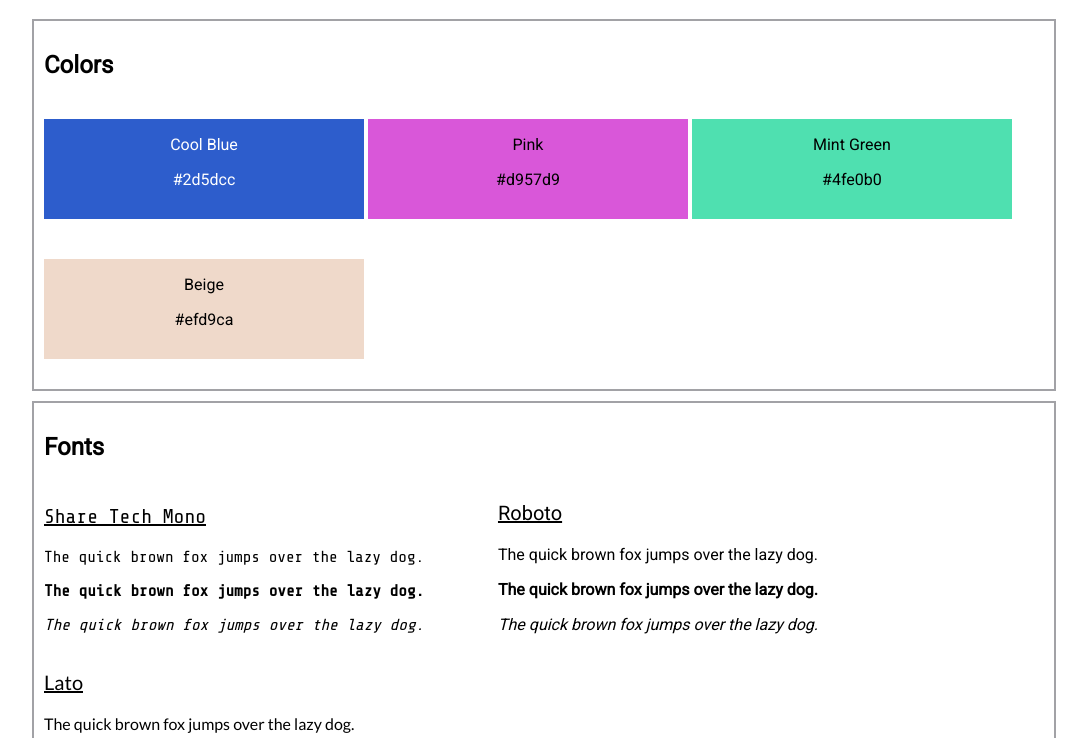
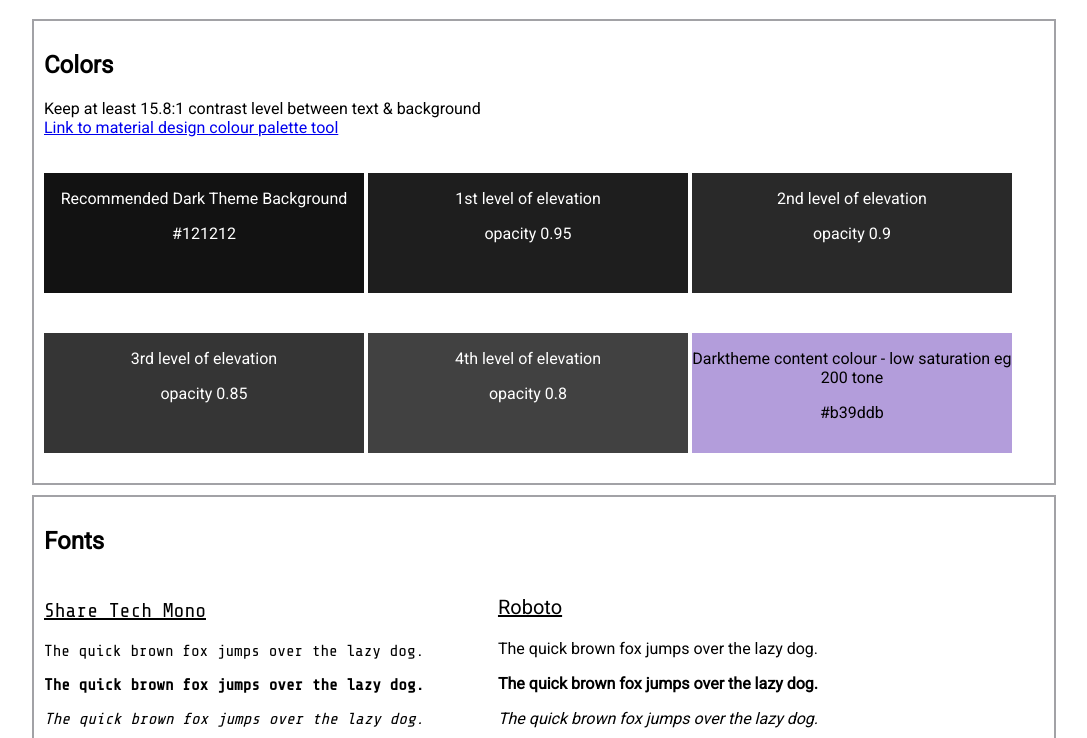
Before and after one commit to GNolanDev/styleguide, a plain HTML site: page index.html in a window 1280 px wide. Shown: the part 62-800 px from the top of the page, without its empty margins (96-1183 px from the left). Drawn offline with nearby package versions, Linux system fonts and the light colour scheme.

Commit message:
Add dark theme examples

```diff
--- a/index.html
+++ b/index.html
@@ -17,22 +17,38 @@
     <h1>Template Website Style Guide</h1>
     <div class="container">
       <h2>Colors</h2>
+      <p>
+        Keep at least 15.8:1 contrast level between text & background<br />
+        <a href="https://material.io/resources/color/" target="_blank"
+          >Link to material design colour palette tool</a
+        >
+      </p>
       <div class="color-container">
-        <div class="color-panel cool-blue">
-          <p class="color-label">Cool Blue</p>
-          <p class="color-hex">#2d5dcc</p>
+        <div class="color-panel darktheme-background">
+          <p class="color-label">Recommended Dark Theme Background</p>
+          <p class="color-hex">#121212</p>
         </div>
-        <div class="color-panel pink">
-          <p class="color-label">Pink</p>
-          <p class="color-hex">#d957d9</p>
+        <div class="color-panel darktheme-background level1">
+          <p class="color-label">1st level of elevation</p>
+          <p class="color-hex">opacity 0.95</p>
         </div>
-        <div class="color-panel mint-green">
-          <p class="color-label">Mint Green</p>
-          <p class="color-hex">#4fe0b0</p>
+        <div class="color-panel darktheme-background level2">
+          <p class="color-label">2nd level of elevation</p>
+          <p class="color-hex">opacity 0.9</p>
         </div>
-        <div class="color-panel beige">
-          <p class="color-label">Beige</p>
-          <p class="color-hex">#efd9ca</p>
+        <div class="color-panel darktheme-background level3">
+          <p class="color-label">3rd level of elevation</p>
+          <p class="color-hex">opacity 0.85</p>
+        </div>
+        <div class="color-panel darktheme-background level4">
+          <p class="color-label">4th level of elevation</p>
+          <p class="color-hex">opacity 0.8</p>
+        </div>
+        <div class="color-panel darktheme-content">
+          <p class="color-label">
+            Darktheme content colour - low saturation eg 200 tone
+          </p>
+          <p class="color-hex">#b39ddb</p>
         </div>
       </div>
     </div>
--- a/styles.css
+++ b/styles.css
@@ -1,3 +1,7 @@
+* {
+  box-sizing: border-box;
+}
+
 body {
   font-family: Roboto, sans-serif;
   margin: 0 10%;
@@ -18,25 +22,34 @@ body {
   width: 32%;
   text-align: center;
   margin: 20px auto;
-  min-height: 100px;
+  min-height: 120px;
+  vertical-align: bottom;
 }
 
-.cool-blue {
-  background-color: #2d5dcc;
+.darktheme-background {
+  background-color: #121212;
   color: #fff;
 }
 
-.pink {
-  background-color: #d957d9;
-  color: #000;
+.darktheme-content {
+  background-color: #b39ddb;
+  color: black;
 }
 
-.mint-green {
-  background-color: #4fe0b0;
+.level1 {
+  opacity: 0.95;
 }
 
-.beige {
-  background-color: #efd9ca;
+.level2 {
+  opacity: 0.9;
+}
+
+.level3 {
+  opacity: 0.85;
+}
+
+.level4 {
+  opacity: 0.8;
 }
 
 .font-panel {
```
